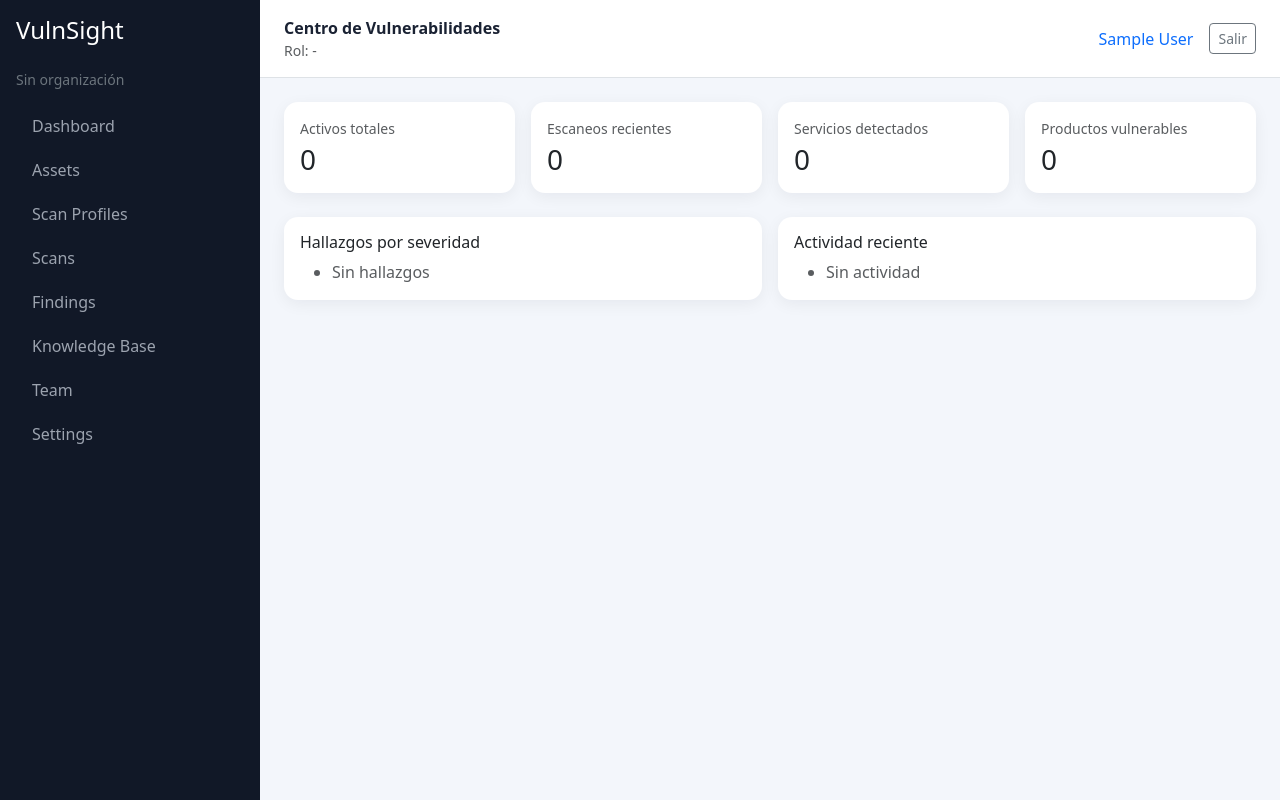
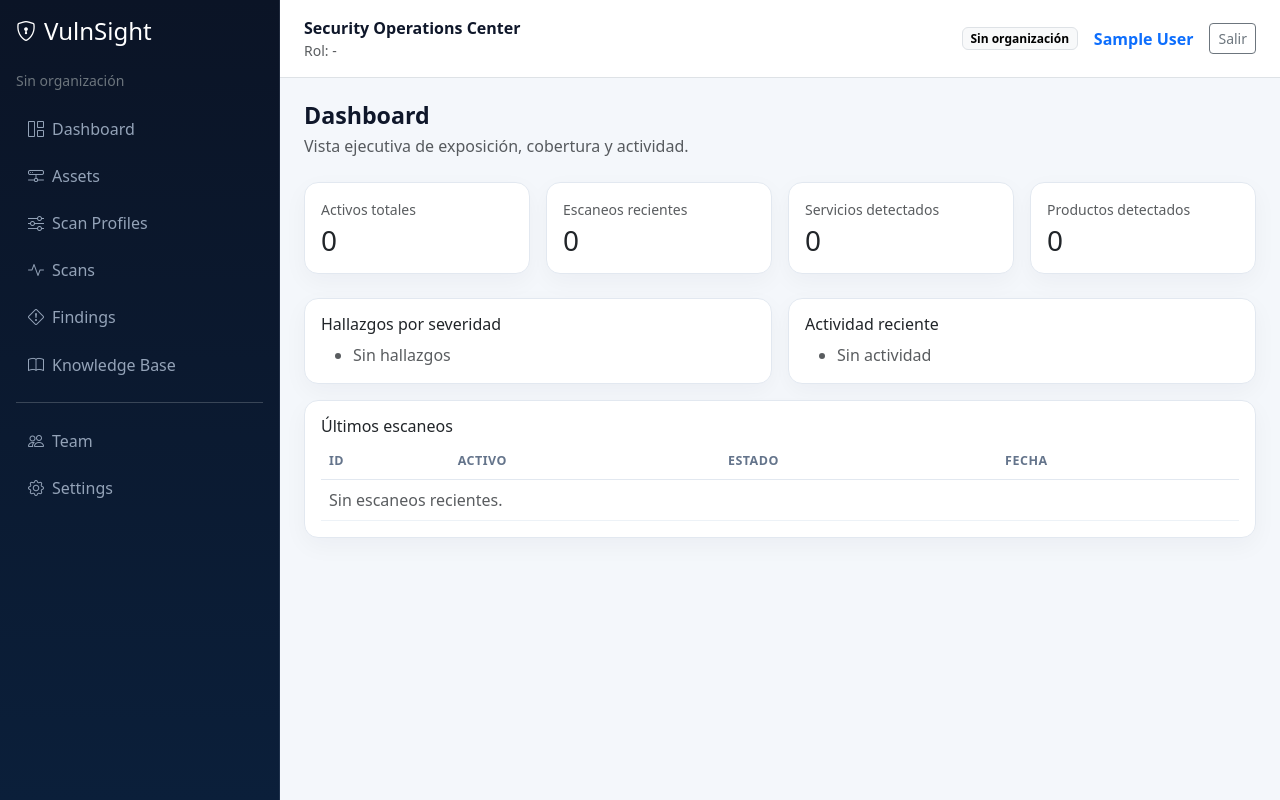
Before and after one commit to Neon18H/ULTRISCAN, a Django app: page / in a window 1280 px wide. Run offline with Django 5.2, Linux system fonts and the light colour scheme; the visitor is signed in with stand-in values (Sample User, id 1); data comes from the database, SQL or seed files in the repository; parts of the project's set-up code (start-up, migrations or seed data) failed here and were passed over.

Commit message:
Implement end-to-end scan execution flow with enterprise UI

```diff
--- a/dashboard/urls.py
+++ b/dashboard/urls.py
@@ -1,13 +1,15 @@
 from django.urls import path
 
-from .views import AssetDetailView, AssetListView, DashboardHomeView, FindingDetailView, FindingListView, KnowledgeBaseListView, LaunchScanView, ScanDetailView, ScanListView, ScanProfileListView
+from scans.views import ScanCreateView, ScanDetailView, ScanListView
+
+from .views import AssetDetailView, AssetListView, DashboardHomeView, FindingDetailView, FindingListView, KnowledgeBaseListView, ScanProfileListView
 
 urlpatterns = [
     path('', DashboardHomeView.as_view(), name='dashboard-home'),
     path('assets/', AssetListView.as_view(), name='assets-list'),
     path('assets/<int:pk>/', AssetDetailView.as_view(), name='assets-detail'),
-    path('assets/<int:asset_id>/launch-scan/', LaunchScanView.as_view(), name='assets-launch-scan'),
     path('scan-profiles/', ScanProfileListView.as_view(), name='scan-profiles-list'),
+    path('scans/create/', ScanCreateView.as_view(), name='scans-create'),
     path('scans/', ScanListView.as_view(), name='scans-list'),
     path('scans/<int:pk>/', ScanDetailView.as_view(), name='scans-detail'),
     path('findings/', FindingListView.as_view(), name='findings-list'),
--- a/dashboard/views.py
+++ b/dashboard/views.py
@@ -1,21 +1,14 @@
-from django.contrib import messages
 from django.contrib.auth.mixins import LoginRequiredMixin
 from django.db import OperationalError, ProgrammingError
 from django.db.models import Count
-from django.shortcuts import get_object_or_404, redirect
-from django.urls import reverse
-from django.views import View
 from django.views.generic import DetailView, ListView, TemplateView
 
 from accounts.tenancy import TenantQuerysetMixin, get_active_organization
 from assets.models import Asset
 from findings.models import Finding
 from knowledge_base.models import VulnerabilityRule
+from scan_profiles.models import ScanProfile
 from scans.models import ScanExecution, ServiceFinding
-from scans.tasks import run_scan_pipeline_task
-from scan_profiles.models import ScanProfile
-
-from .forms import LaunchScanForm
 
 
 def safe_query(default, query_fn):
@@ -56,41 +49,8 @@ class AssetDetailView(LoginRequiredMixin, TenantQuerysetMixin, DetailView):
 
     def get_context_data(self, **kwargs):
         context = super().get_context_data(**kwargs)
-        context['launch_scan_form'] = LaunchScanForm(organization=self.get_organization())
         context['asset_scans'] = self.object.scan_executions.select_related('profile').order_by('-created_at')[:10]
         return context
-
-
-class LaunchScanView(LoginRequiredMixin, View):
-    def post(self, request, asset_id):
-        org = get_active_organization(request.user)
-        asset = get_object_or_404(Asset, id=asset_id, organization=org)
-        form = LaunchScanForm(request.POST, organization=org)
-        if not form.is_valid():
-            messages.error(request, 'Perfil de escaneo inválido para tu organización.')
-            return redirect(reverse('assets-detail', kwargs={'pk': asset.id}))
-
-        profile = form.cleaned_data['profile']
-        scan = ScanExecution.objects.create(
-            organization=org,
-            asset=asset,
-            profile=profile,
-            launched_by=request.user,
-            status=ScanExecution.Status.PENDING,
-        )
-        run_scan_pipeline_task.delay(scan.id)
-        messages.success(request, f'Escaneo #{scan.id} encolado correctamente.')
-        return redirect(reverse('scans-detail', kwargs={'pk': scan.id}))
-
-
-class ScanListView(LoginRequiredMixin, TenantQuerysetMixin, ListView):
-    model = ScanExecution
-    template_name = 'dashboard/scans_list.html'
-
-
-class ScanDetailView(LoginRequiredMixin, TenantQuerysetMixin, DetailView):
-    model = ScanExecution
-    template_name = 'dashboard/scan_detail.html'
 
 
 class FindingListView(LoginRequiredMixin, TenantQuerysetMixin, ListView):
--- a/scans/tasks.py
+++ b/scans/tasks.py
@@ -26,7 +26,7 @@ def _map_profile_name(profile_name: str) -> str:
 
 
 @shared_task(bind=True, autoretry_for=(Exception,), retry_backoff=10, retry_kwargs={'max_retries': 2})
-def run_scan_pipeline_task(self, scan_execution_id: int) -> None:
+def run_scan_task(self, scan_execution_id: int) -> None:
     scan = ScanExecution.objects.select_related('asset', 'profile', 'organization').get(id=scan_execution_id)
     logger.info('Starting scan execution %s for org %s', scan.id, scan.organization_id)
     scan.status = ScanExecution.Status.RUNNING
@@ -91,3 +91,7 @@ def run_scan_pipeline_task(self, scan_execution_id: int) -> None:
         scan.finished_at = timezone.now()
         scan.save(update_fields=['status', 'error_message', 'finished_at', 'command_executed', 'engine_metadata', 'updated_at'])
         raise
+
+
+# Backward-compatible alias.
+run_scan_pipeline_task = run_scan_task
--- a/templates/base.html
+++ b/templates/base.html
@@ -8,9 +8,28 @@
   <link href="https://cdn.jsdelivr.net/npm/bootstrap-icons@1.11.3/font/bootstrap-icons.css" rel="stylesheet">
   <title>VulnSight</title>
   <style>
-    body{background:#f3f6fb;color:#1a2233}.sidebar{width:260px;min-height:100vh;background:#111827;position:fixed;left:0;top:0}.content-wrap{margin-left:260px}.nav-link{color:#9ca3af}.nav-link.active,.nav-link:hover{color:#fff;background:#1f2937;border-radius:.5rem}.metric-card{border:0;border-radius:14px;box-shadow:0 4px 16px rgba(17,24,39,.06)}
-    .severity-badge{font-size:.75rem;font-weight:600;text-transform:uppercase}
-    .severity-critical{background:#7f1d1d}.severity-high{background:#b45309}.severity-medium{background:#b59f3b}.severity-low{background:#1d4ed8}.severity-info{background:#0f766e}
+    :root{
+      --bg:#f4f7fb;--panel:#ffffff;--ink:#0f172a;--muted:#64748b;--line:#e2e8f0;--brand:#0b3a75;
+      --status-pending:#64748b;--status-queued:#1d4ed8;--status-running:#0f766e;--status-completed:#166534;--status-failed:#b91c1c;--status-cancelled:#6b7280;
+    }
+    body{background:var(--bg);color:var(--ink)}
+    .sidebar{width:280px;min-height:100vh;background:linear-gradient(180deg,#0b1426,#0b1f3a);position:fixed;left:0;top:0;border-right:1px solid rgba(148,163,184,.15)}
+    .content-wrap{margin-left:280px}
+    .nav-link{color:#94a3b8;padding:.6rem .75rem}
+    .nav-link.active,.nav-link:hover{color:#e2e8f0;background:rgba(30,41,59,.75);border-radius:.6rem}
+    .metric-card{background:var(--panel);border:1px solid var(--line);border-radius:14px;box-shadow:0 8px 24px rgba(15,23,42,.04)}
+    .table-enterprise thead th{font-size:.78rem;color:var(--muted);text-transform:uppercase;letter-spacing:.04em;border-bottom-color:var(--line)}
+    .table-enterprise td{border-bottom-color:#edf2f7}
+    .severity-badge{font-size:.74rem;font-weight:700;text-transform:uppercase}
+    .severity-critical{background:#7f1d1d}.severity-high{background:#9a3412}.severity-medium{background:#a16207}.severity-low{background:#1d4ed8}.severity-info{background:#0f766e}
+    .status-badge{font-size:.72rem;font-weight:700;text-transform:uppercase;border-radius:999px;padding:.35rem .65rem}
+    .status-pending{background:rgba(100,116,139,.18);color:var(--status-pending)}
+    .status-queued{background:rgba(29,78,216,.15);color:var(--status-queued)}
+    .status-running{background:rgba(15,118,110,.18);color:var(--status-running)}
+    .status-completed{background:rgba(22,101,52,.18);color:var(--status-completed)}
+    .status-failed{background:rgba(185,28,28,.15);color:var(--status-failed)}
+    .status-cancelled{background:rgba(107,114,128,.18);color:var(--status-cancelled)}
+    .page-header h2{font-size:1.45rem;font-weight:700}
   </style>
 </head>
 <body>
--- a/templates/dashboard/home.html
+++ b/templates/dashboard/home.html
@@ -1,13 +1,68 @@
 {% extends "base.html" %}
 {% block content %}
+<div class="page-header mb-4">
+  <h2 class="mb-1">Dashboard</h2>
+  <p class="text-muted mb-0">Vista ejecutiva de exposición, cobertura y actividad.</p>
+</div>
+
 <div class="row g-3 mb-4">
   <div class="col-md-3">{% include 'includes/metrics_card.html' with title='Activos totales' value=assets_total %}</div>
   <div class="col-md-3">{% include 'includes/metrics_card.html' with title='Escaneos recientes' value=recent_scans|length %}</div>
   <div class="col-md-3">{% include 'includes/metrics_card.html' with title='Servicios detectados' value=top_services|length %}</div>
-  <div class="col-md-3">{% include 'includes/metrics_card.html' with title='Productos vulnerables' value=top_products|length %}</div>
+  <div class="col-md-3">{% include 'includes/metrics_card.html' with title='Productos detectados' value=top_products|length %}</div>
 </div>
-<div class="row g-3">
-  <div class="col-lg-6"><div class="card metric-card"><div class="card-body"><h6>Hallazgos por severidad</h6><ul class="mb-0">{% for item in findings_by_severity %}<li>{% include 'includes/severity_badge.html' with severity=item.severity %} {{ item.total }}</li>{% empty %}<li class="text-muted">Sin hallazgos</li>{% endfor %}</ul></div></div></div>
-  <div class="col-lg-6"><div class="card metric-card"><div class="card-body"><h6>Actividad reciente</h6><ul class="mb-0">{% for finding in recent_activity %}<li>{{ finding.title }} · {% include 'includes/severity_badge.html' with severity=finding.severity %}</li>{% empty %}<li class="text-muted">Sin actividad</li>{% endfor %}</ul></div></div></div>
+
+<div class="row g-3 mb-3">
+  <div class="col-lg-6">
+    <div class="card metric-card h-100">
+      <div class="card-body">
+        <h6>Hallazgos por severidad</h6>
+        <ul class="mb-0">
+          {% for item in findings_by_severity %}
+            <li class="d-flex justify-content-between mb-1"><span>{% include 'includes/severity_badge.html' with severity=item.severity %}</span><span>{{ item.total }}</span></li>
+          {% empty %}
+            <li class="text-muted">Sin hallazgos</li>
+          {% endfor %}
+        </ul>
+      </div>
+    </div>
+  </div>
+  <div class="col-lg-6">
+    <div class="card metric-card h-100">
+      <div class="card-body">
+        <h6>Actividad reciente</h6>
+        <ul class="mb-0">
+          {% for finding in recent_activity %}
+            <li>{{ finding.title }} · {% include 'includes/severity_badge.html' with severity=finding.severity %}</li>
+          {% empty %}
+            <li class="text-muted">Sin actividad</li>
+          {% endfor %}
+        </ul>
+      </div>
+    </div>
+  </div>
+</div>
+
+<div class="card metric-card">
+  <div class="card-body">
+    <h6>Últimos escaneos</h6>
+    <div class="table-responsive">
+      <table class="table table-enterprise align-middle mb-0">
+        <thead><tr><th>ID</th><th>Activo</th><th>Estado</th><th>Fecha</th></tr></thead>
+        <tbody>
+          {% for scan in recent_scans %}
+            <tr>
+              <td><a href="{% url 'scans-detail' scan.id %}">#{{ scan.id }}</a></td>
+              <td>{{ scan.asset.name }}</td>
+              <td><span class="badge status-badge status-{{ scan.status }}">{{ scan.get_status_display }}</span></td>
+              <td>{{ scan.created_at|date:'Y-m-d H:i' }}</td>
+            </tr>
+          {% empty %}
+            <tr><td colspan="4" class="text-muted">Sin escaneos recientes.</td></tr>
+          {% endfor %}
+        </tbody>
+      </table>
+    </div>
+  </div>
 </div>
 {% endblock %}
--- a/templates/includes/sidebar.html
+++ b/templates/includes/sidebar.html
@@ -1,14 +1,20 @@
 <aside class="sidebar text-white p-3">
-  <h4 class="mb-4">VulnSight</h4>
+  <div class="d-flex align-items-center gap-2 mb-4">
+    <i class="bi bi-shield-lock fs-5"></i>
+    <h4 class="mb-0">VulnSight</h4>
+  </div>
   <div class="small text-secondary mb-3">{{ current_organization.name|default:'Sin organización' }}</div>
   <ul class="nav flex-column gap-1">
-    <li><a class="nav-link" href="/">Dashboard</a></li>
-    <li><a class="nav-link" href="/assets/">Assets</a></li>
-    <li><a class="nav-link" href="/scan-profiles/">Scan Profiles</a></li>
-    <li><a class="nav-link" href="/scans/">Scans</a></li>
-    <li><a class="nav-link" href="/findings/">Findings</a></li>
-    <li><a class="nav-link" href="/knowledge-base/">Knowledge Base</a></li>
-    <li><a class="nav-link" href="/accounts/organization/team/">Team</a></li>
-    <li><a class="nav-link" href="/accounts/organization/settings/">Settings</a></li>
+    <li><a class="nav-link" href="/"><i class="bi bi-grid-1x2 me-2"></i>Dashboard</a></li>
+    <li><a class="nav-link" href="/assets/"><i class="bi bi-hdd-network me-2"></i>Assets</a></li>
+    <li><a class="nav-link" href="/scan-profiles/"><i class="bi bi-sliders me-2"></i>Scan Profiles</a></li>
+    <li><a class="nav-link" href="/scans/"><i class="bi bi-activity me-2"></i>Scans</a></li>
+    <li><a class="nav-link" href="/findings/"><i class="bi bi-exclamation-diamond me-2"></i>Findings</a></li>
+    <li><a class="nav-link" href="/knowledge-base/"><i class="bi bi-book me-2"></i>Knowledge Base</a></li>
+  </ul>
+  <hr class="border-secondary-subtle my-3">
+  <ul class="nav flex-column gap-1">
+    <li><a class="nav-link" href="/accounts/organization/team/"><i class="bi bi-people me-2"></i>Team</a></li>
+    <li><a class="nav-link" href="/accounts/organization/settings/"><i class="bi bi-gear me-2"></i>Settings</a></li>
   </ul>
 </aside>
--- a/templates/includes/topbar.html
+++ b/templates/includes/topbar.html
@@ -1,10 +1,11 @@
 <nav class="navbar bg-white border-bottom px-4 py-3">
   <div>
-    <div class="fw-semibold">Centro de Vulnerabilidades</div>
+    <div class="fw-semibold">Security Operations Center</div>
     <div class="small text-muted">Rol: {{ current_role|default:'-' }}</div>
   </div>
   <div class="d-flex align-items-center gap-3">
-    <a href="/accounts/profile/" class="text-decoration-none">{{ request.user.get_full_name|default:request.user.email }}</a>
+    <span class="badge text-bg-light border">{{ current_organization.name|default:'Sin organización' }}</span>
+    <a href="/accounts/profile/" class="text-decoration-none fw-semibold">{{ request.user.get_full_name|default:request.user.email }}</a>
     <a href="/accounts/logout/" class="btn btn-outline-secondary btn-sm">Salir</a>
   </div>
 </nav>
```
Also changed, not shown: scans/forms.py (added, +14 -0 lines), scans/views.py (+75 -2 lines), templates/dashboard/asset_detail.html (+28 -21 lines), templates/scans/create.html (added, +35 -0 lines), templates/scans/detail.html (added, +77 -0 lines), templates/scans/list.html (added, +34 -0 lines).
